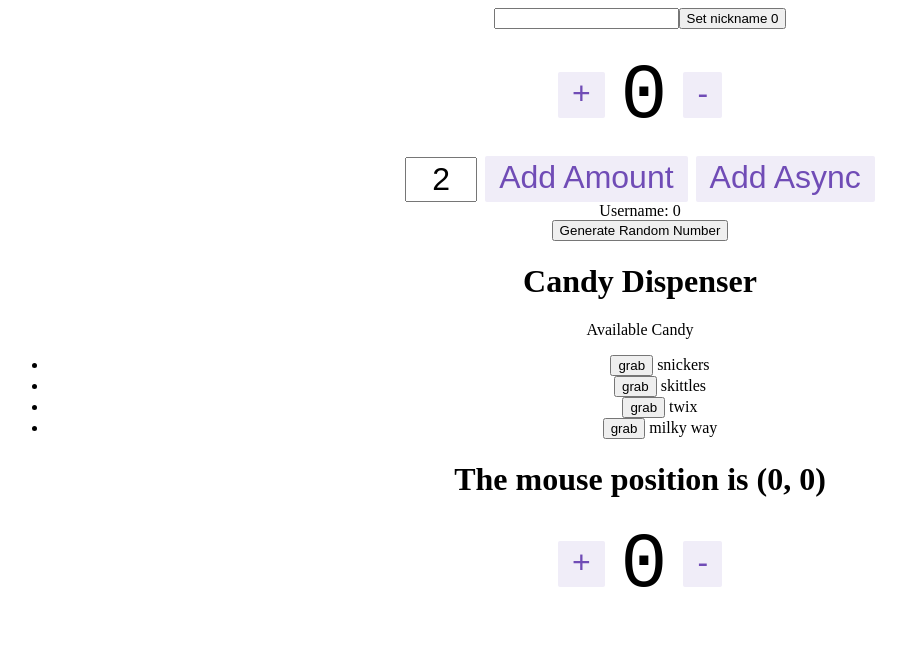
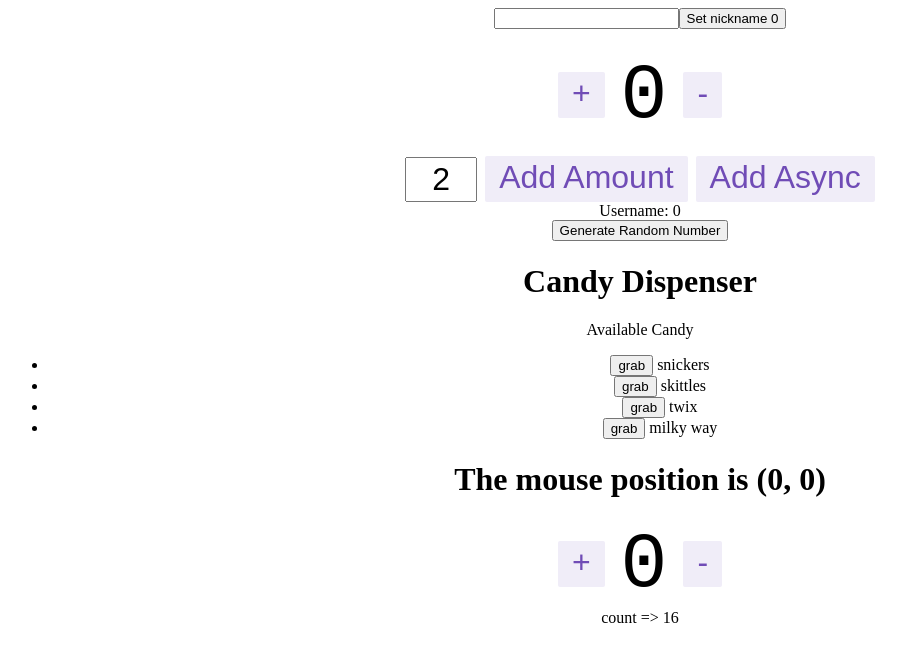
Before and after one commit to SelahattinApti/ReactTest, a React (Create React App) app: page / in a window 1280 px wide. Shown: the top 662 px of the page, without its empty margins (0-906 px from the left). Built offline with nearby package versions, Linux system fonts and the light colour scheme; no server answers.

Commit message:
Güncelleme

```diff
--- a/src/App.tsx
+++ b/src/App.tsx
@@ -7,6 +7,7 @@ import Counter2 from "./useReduceExample";
 import RandomNumbers from "./useContextExample";
 import Candies from "./useCallbackExample";
 import Listener from "./MousePositionListenExample";
+import HookExample3 from "./useEffectExample1";
 import { ThemeContext, themes } from "./contex/theme-context";
 const App = () => {
   return (
@@ -17,6 +18,7 @@ const App = () => {
       <Candies />
       <Listener />
       <Counter2 />
+      <HookExample3 />
     </div>
   );
 };
--- /dev/null
+++ b/src/useEffectExample1.jsx
@@ -0,0 +1,35 @@
+import React, { useEffect, useState } from "react";
+export default function Level03() {
+  console.log("renderLevel03");
+  const [count, setCount] = useState(0);
+  /*  useEffect(() => {
+    const timeout = setTimeout(() => {
+      setCount((c) => c + 1);
+    }, 500);
+    return () => clearTimeout(timeout);
+  }, [count]);
+ */
+
+  /*   useEffect(() => {
+    const interval = setInterval(() => {
+      setCount((c) => c + 1);
+    }, 500);
+    return () => clearInterval(interval);
+  }, []); */
+  /*  When the new state is calculated using the previous state, you can update the state with a callback: */
+  useEffect(() => {
+    const interval = setInterval(() => {
+      /* using callback on useState re-render component */
+      setCount((c) => c + 1);
+      // setCount(count + 1);
+    }, 300);
+    /* console.log("renderLevel03"); */
+    return () => clearInterval(interval);
+  }, []);
+
+  return (
+    <div>
+      count ={">"} {count}
+    </div>
+  );
+}
```
